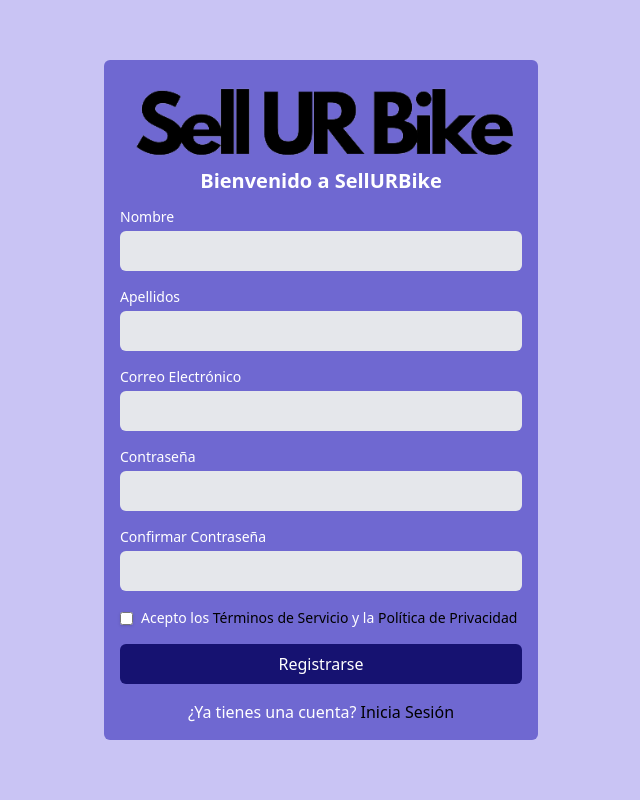
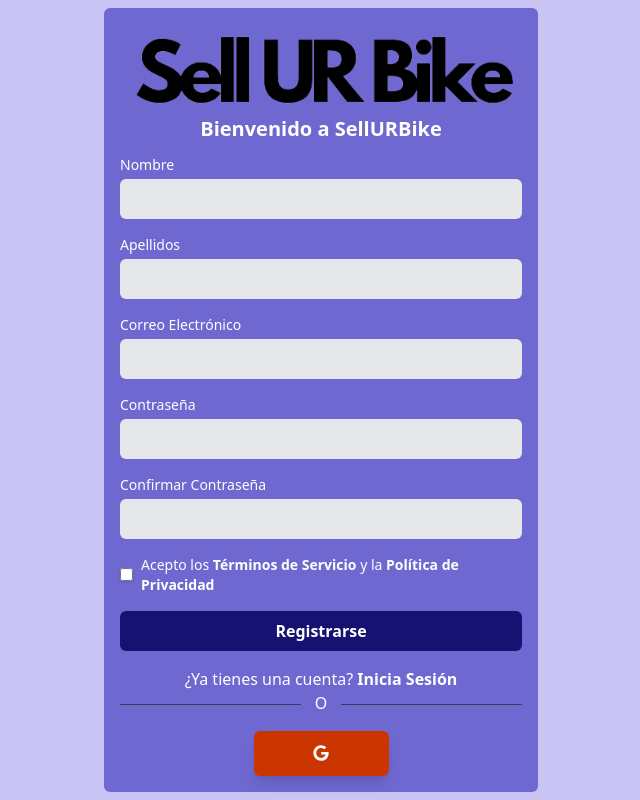
Before and after one commit to Carlos-Candela/sellurbike, a React (Vite) app in the folder dashboard/: page /register in a window 1280 px wide. Shown: the whole page, without its empty margins (319-959 px from the left). Built offline with nearby package versions, Linux system fonts and the light colour scheme.

Commit message:
Modify register page and add google register button.

```diff
--- a/dashboard/package.json
+++ b/dashboard/package.json
@@ -13,6 +13,7 @@
     "@tailwindcss/vite": "^4.0.17",
     "react": "^19.0.0",
     "react-dom": "^19.0.0",
+    "react-icons": "^5.5.0",
     "react-router-dom": "^7.4.0",
     "tailwindcss": "^4.0.17"
   },
--- a/dashboard/src/views/auth/Register.jsx
+++ b/dashboard/src/views/auth/Register.jsx
@@ -1,6 +1,8 @@
 import React from 'react';
 import logo from '../../assets/sellurbike.png'
 import { Link } from 'react-router-dom';
+import { FaGoogle } from 'react-icons/fa';
+
 
 const Register = () => {
   return (
@@ -12,38 +14,65 @@
           <form>
             <div className='mb-4'>
               <label htmlFor='nombre' className='block text-sm font-medium text-white'>Nombre</label>
-              <input type='text' name='name' id='name' className='w-full px-3 py-2 mt-1 text-gray-700 bg-gray-200 rounded-md focus:outline-none focus:ring focus:ring-indigo-100 focus:bg-white' />
+              <input type='text' name='name' id='name' className='w-full px-3 py-2 mt-1 text-gray-700
+              bg-gray-200 rounded-md focus:outline-none focus:ring
+              focus:ring-indigo-100 focus:bg-white' />
             </div>
             <div className='mb-4'>
               <label htmlFor='apellidos' className='block text-sm font-medium text-white'>Apellidos</label>
-              <input type='text' name='surname' id='surname' className='w-full px-3 py-2 mt-1 text-gray-700 bg-gray-200 rounded-md focus:outline-none focus:ring focus:ring-indigo-100 focus:bg-white' />
+              <input type='text' name='surname' id='surname' className='w-full px-3 py-2 mt-1
+              text-gray-700 bg-gray-200 rounded-md focus:outline-none
+              focus:ring focus:ring-indigo-100 focus:bg-white' />
             </div>
             <div className='mb-4'>
               <label htmlFor='email' className='block text-sm font-medium text-white'>Correo Electrónico</label>
-              <input type='email' name='email' id='email' className='w-full px-3 py-2 mt-1 text-gray-700 bg-gray-200 rounded-md focus:outline-none focus:ring focus:ring-indigo-100 focus:bg-white' />
+              <input type='email' name='email' id='email' className='w-full px-3 py-2 mt-1
+              text-gray-700 bg-gray-200 rounded-md focus:outline-none
+              focus:ring focus:ring-indigo-100 focus:bg-white' />
             </div>
             <div className='mb-4'>
               <label htmlFor='password' className='block text-sm font-medium text-white'>Contraseña</label>
-              <input type='password' name='password' id='password' className='w-full px-3 py-2 mt-1 text-gray-700 bg-gray-200 rounded-md focus:outline-none focus:ring focus:ring-indigo-100 focus:bg-white' />
+              <input type='password' name='password' id='password' className='w-full
+              px-3 py-2 mt-1 text-gray-700 bg-gray-200 rounded-md
+              focus:outline-none focus:ring focus:ring-indigo-100 focus:bg-white' />
             </div>
             <div className='mb-4'>
               <label htmlFor='confirmPassword' className='block text-sm font-medium text-white'>Confirmar Contraseña</label>
-              <input type='password' name='confirmPassword' id='confirmPassword' className='w-full px-3 py-2 mt-1 text-gray-700 bg-gray-200 rounded-md focus:outline-none focus:ring focus:ring-indigo-100 focus:bg-white' />
+              <input type='password' name='confirmPassword' id='confirmPassword' className='w-full
+              px-3 py-2 mt-1 text-gray-700 bg-gray-200 rounded-md focus:outline-none
+              focus:ring focus:ring-indigo-100 focus:bg-white' />
             </div>
             <div>
               <label htmlFor='terms' className='inline-flex items-center mb-4'>
                 <input type='checkbox' name='terms' id='terms' className='rounded border-gray-300 text-[#6f68d1] shadow-sm focus:ring-[#6f68d1] focus:ring-offset-[#6f68d1] focus:ring-offset-2 focus:ring focus:outline-none' />
-                <span className='ml-2 text-sm text-white'>Acepto los <a href='#' className='text-[#000000]'>Términos de Servicio</a> y la <a href='#' className='text-[#000000]'>Política de Privacidad</a></span>
+                <span className='ml-2 text-sm text-white'>Acepto los <a href='#' className='text-white
+                font-bold'>Términos de Servicio</a> y la <a href='#' className='text-white
+                font-bold'>Política de Privacidad</a></span>
               </label>
             </div>
-            <button type='submit' className='w-full py-2 px-4 bg-[#161271] text-white rounded-md hover:bg-[#6f68d1] focus:outline-none focus:ring focus:ring-indigo-100 focus:bg-white'>Registrarse</button>
+            <button type='submit' className='w-full py-2 px-4 bg-[#161271] text-white
+            font-bold rounded-md hover:bg-[#232342] focus:outline-none
+            focus:ring focus:ring-indigo-100 focus:bg-white cursor-pointer'>Registrarse</button>
             <div>
-              <p className='text-center mt-4 text-white'>¿Ya tienes una cuenta? <Link to='/login' className='text-[#000000]'>Inicia Sesión</Link></p>
+              <p className='text-center mt-4 text-white'>¿Ya tienes una cuenta? <Link to='/login' className='text-white font-bold'>Inicia Sesión</Link></p>
+            </div>
+
+            <div className='w-full flex justify-center items-center mb-3'>
+              <div className='w-[45%] bg-slate-700 h-[1px]'></div>
+              <div className='w-[10%] flex justify-center items-center'><span className='pb-1'>O</span></div>
+              <div className='w-[45%] bg-slate-700 h-[1px]'></div>
+            </div>
+
+            <div className='flex justify-center items-center gap-3'>
+              <div className='w-[135px] h-[45px] flex rounded-md bg-orange-700 shadow-lg
+              hover:shadow-orange-700/50 justify-center cursor-pointer
+              items-center overflow-hidden'>
+                <span><FaGoogle /></span>
+              </div>
             </div>
           </form>
         </div>
       </div>
-
     </div>
   );
 }
```
Also changed, not shown: 1 other file (tests, documents, lock files or other folders).
